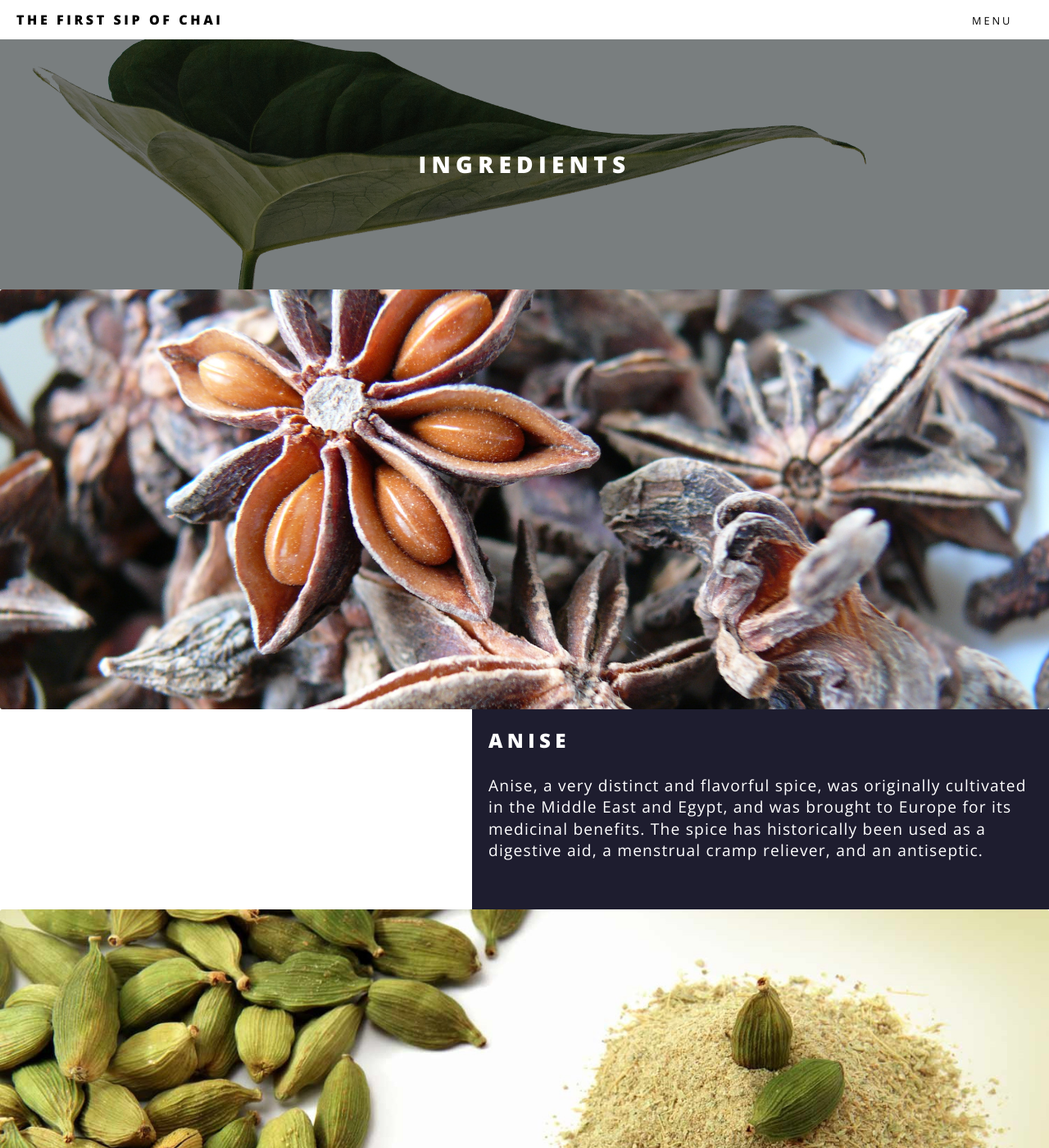
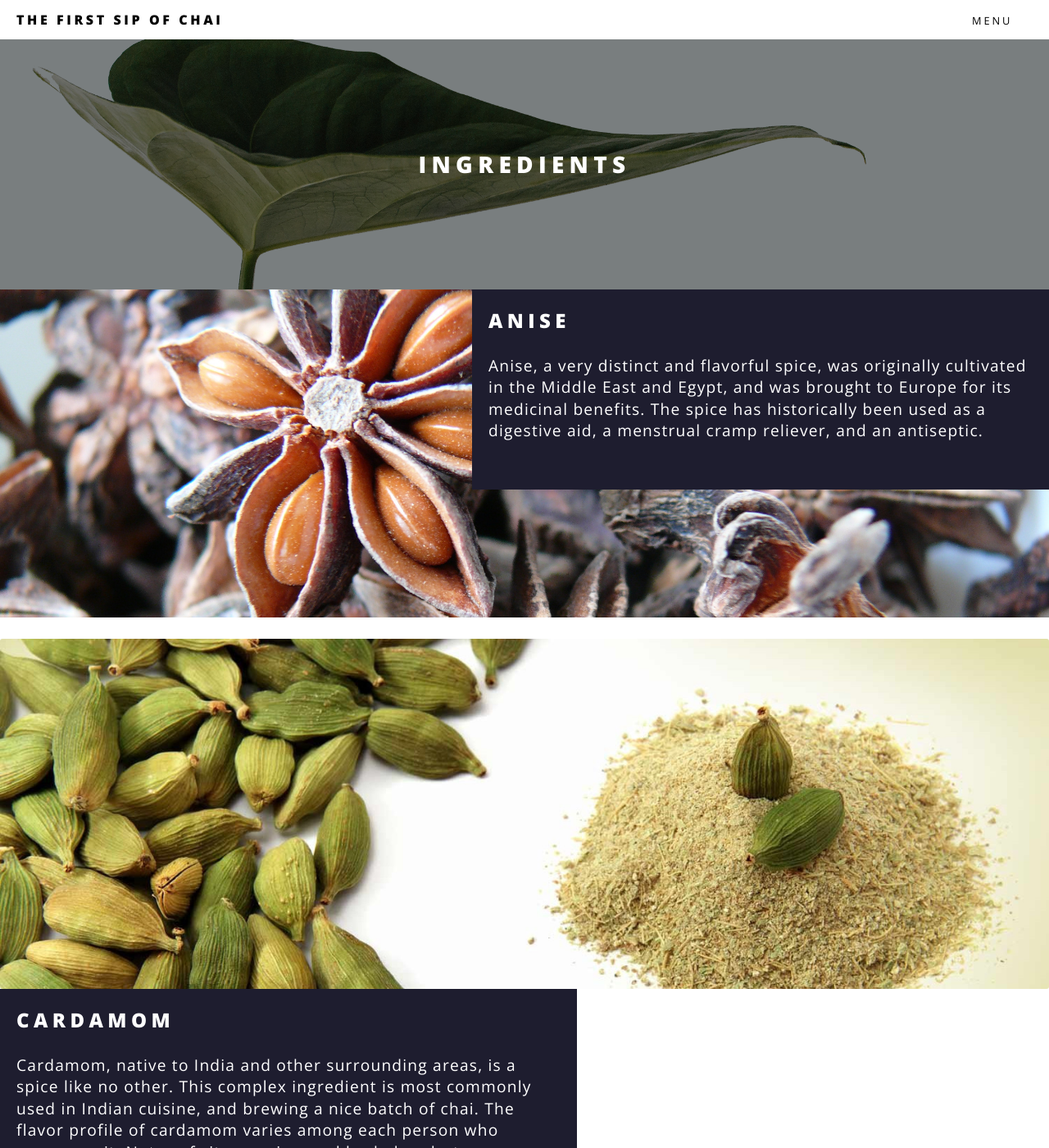
Before and after one commit to the-first-sip-of-chai/the-first-sip-of-chai.github.io, a Jekyll site: the page built from ingredients.html, in a window 1280 px wide and 1400 px high. Shown: the whole window at 82% size. Built offline with Jekyll 4.4.1, drawn with Linux system fonts in a browser that asks for light colours.

Commit message:
ing content 5

```diff
--- a/ingredients.html
+++ b/ingredients.html
@@ -2,11 +2,20 @@
 layout: ing
 title: Ingredients
 ---
+<style>
+  .anise{
+    background-size: cover;
+    background-image: url("images/ing/anise.jpg");
+    background-repeat: no-repeat;
+    background-position: left top;
+    width: 100% !important;
+    height: 400px;
+  }
+</style>
 
 <section>
-  <div class="12u"><span class="image fit" style="margin: 0"><img src="images/ing/anise.jpg" alt="" />
-
-  </span>
+  <div class="12u anise">
+    <!-- <span class="image fit" style="margin: 0"><img src="images/ing/anise.jpg" alt="" /></span> -->
   <div class="boxing" >
     <h4>Anise</h4>
     <p style="font-size: 80%">
@@ -14,6 +23,8 @@ title: Ingredients
     </p>
   </div>
   </div>
+
+
   <br>
   <div class="12u"><span class="image fit" style="margin: 0"><img src="images/ing/cardamom.jpg" alt="" />
     <div class="boxing" style="float: left !important;">
@@ -23,6 +34,9 @@ title: Ingredients
       </p>
     </div>
   </span></div>
+
+
+
   <br>
   <div class="12u"><span class="image fit" style="margin: 0"><img src="images/ing/cinnamon.jpg" alt="" />
     <div class="boxing"  >
@@ -32,6 +46,8 @@ title: Ingredients
       </p>
     </div>
   </span></div>
+
+
   <br>
   <div class="12u"><span class="image fit" style="margin: 0"><img src="images/ing/cloves.jpg" alt="" />
     <div class="boxing"  style="float: left !important;">
@@ -41,6 +57,8 @@ title: Ingredients
       </p>
     </div>
   </span></div>
+
+
   <br>
   <div class="12u"><span class="image fit" style="margin: 0"><img src="images/ing/ginger.jpg" alt="" />
     <div class="boxing" >
@@ -50,6 +68,8 @@ title: Ingredients
       </p>
     </div>
   </span></div>
+
+
   <br>
   <div class="12u"><span class="image fit" style="margin: 0"><img src="images/ing/vanilla.jpg" alt="" />
     <div class="boxing"  style="float: left !important;">
```
